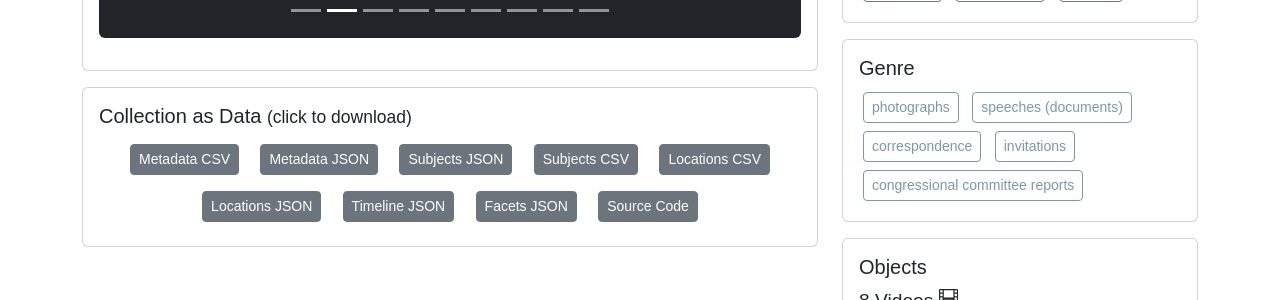
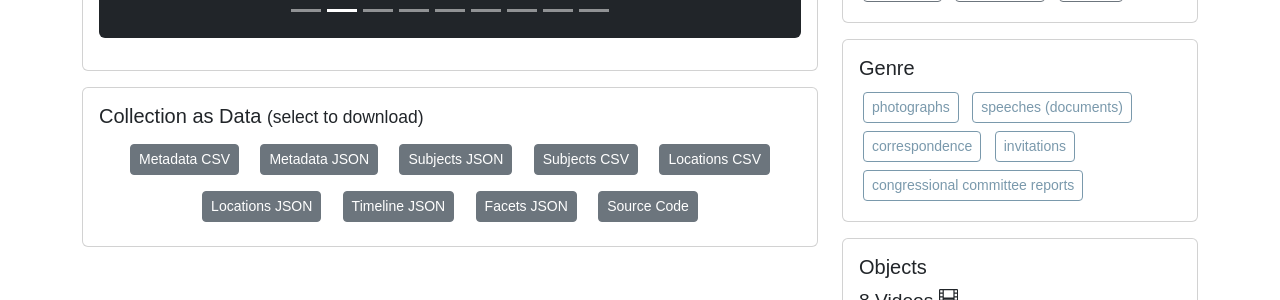
Before and after one commit to isu-digital/digital-collections-template, a Jekyll site: the page built from pages/index.md, in a window 1280 px wide. Shown: the part 1170-1470 px from the top of the page. Built offline with Jekyll 4.4.1, drawn with Linux system fonts in a browser that asks for light colours; nearby versions of some CDN libraries; library files that are not in the unit come from our copies.

Commit message:
select to download

```diff
--- a/_includes/index/data-download.html
+++ b/_includes/index/data-download.html
@@ -1,7 +1,7 @@
 {%- assign stubs = site.data.config-nav | map: 'stub' | join: ';' -%}
 <div class="card mb-3">
     <div class="card-body">
-        <h2 class="card-title h5">Collection as Data <small>(click to download)</small></h2>
+        <h2 class="card-title h5">Collection as Data <small>(select to download)</small></h2>
         <p class="card-text text-center">
             <a class="btn btn-sm btn-secondary m-2" href="{{ '/assets/data/metadata.csv' | relative_url }}" target="_blank">Metadata CSV</a>
             <a class="btn btn-sm btn-secondary m-2" href="{{ '/assets/data/metadata.json' | relative_url }}" target="_blank">Metadata JSON</a>
```
